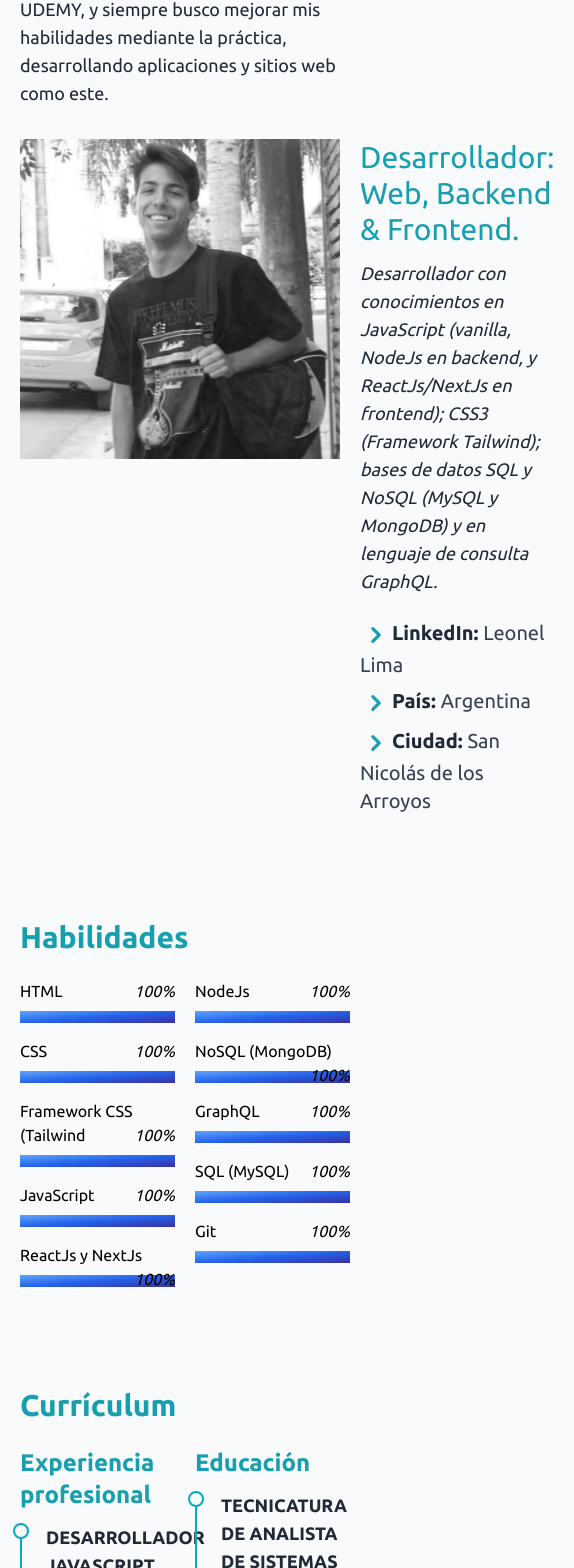
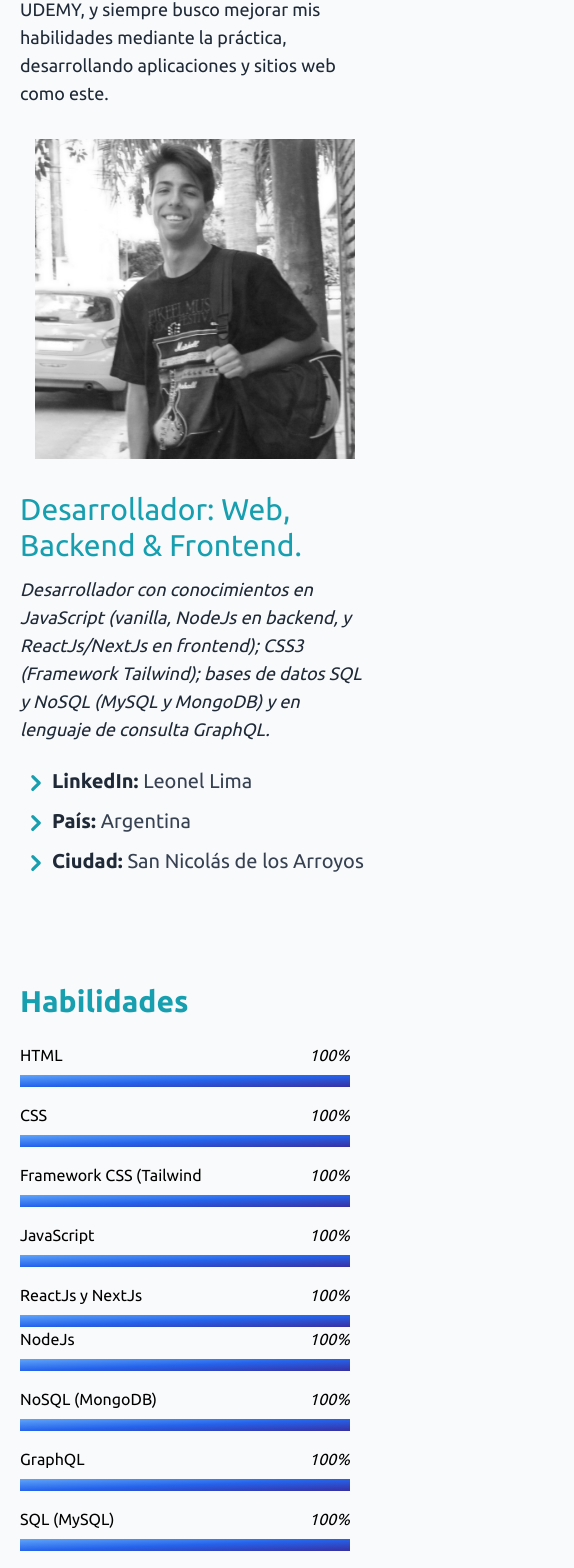
Before and after one commit to leitolima/portafolio, a Next.js app: page / in a window 390 px wide. Shown: the part 1209-2777 px from the top of the page, 574 px wide, since content can reach past the window. Built offline with nearby package versions, Linux system fonts and the light colour scheme.

Commit message:
Responsive classes

```diff
--- a/components/section/About.js
+++ b/components/section/About.js
@@ -5,7 +5,7 @@ import P from '../P';
 
 const About = () => {
     return (
-        <article className="py-12 px-5">
+        <article className="container mx-auto py-12 px-5">
             <H1 size="3xl" color="lightblue" marginBottom="mb-6">Sobre mí</H1>
             <P>
                 Soy estudiante de terceriario, residente en Argentina. Me desempeño en el ámbito del desarrollo de software (web)
@@ -13,9 +13,9 @@ const About = () => {
                 desarrollando aplicaciones web con tecnologías JavaScript. También invierto en conocimiento en cursos certificados
                 en UDEMY, y siempre busco mejorar mis habilidades mediante la práctica, desarrollando aplicaciones y sitios web como este.
             </P>
-            <div className="flex flex-row mt-8">
-                <img src="/my_img1.jpg" alt="Leonel Lima" className="w-80 h-80 object-cover"/>
-                <div className="w-full px-5">
+            <div className="flex flex-col md:flex-row mt-8">
+                <img src="/my_img1.jpg" alt="Leonel Lima" className="block mx-auto w-80 h-80 object-cover"/>
+                <div className="w-full mt-8 md:mt-0 md:px-5">
                     <H1 size="3xl" font="tight" color="lightblue">Desarrollador: Web, Backend & Frontend.</H1>
                     <P transform="italic">
                         Desarrollador con conocimientos en JavaScript (vanilla, NodeJs en backend, y ReactJs/NextJs en frontend);
--- a/components/section/Contact.js
+++ b/components/section/Contact.js
@@ -9,7 +9,7 @@ import Phone from '../../public/phone.svg';
 
 const Contact = () => {
     return (
-        <article className="py-12 px-5">
+        <article className="container mx-auto py-12 px-5">
             <H1 size="3xl" color="lightblue" marginBottom="mb-6">Contacto</H1>
             <div className="w-1/2 shadow flex flex-col py-6">
                 <Data
--- a/components/section/Curriculum.js
+++ b/components/section/Curriculum.js
@@ -7,14 +7,14 @@ import Education from './cv/Education';
 
 const Curriculum = () => {
     return (
-        <article className="py-12 px-5">
+        <article className="container mx-auto py-12 px-5">
             <H1 size="3xl" color="lightblue" marginBottom="mb-6">Currículum</H1>
-            <div className="flex flex-row">
-                <div className="w-1/2">
+            <div className="flex flex-col md:flex-row">
+                <div className="w-full md:w-1/2">
                     <H1 size="2xl" color="lightblue">Experiencia profesional</H1>
                     <Experience/>
                 </div>
-                <div className="w-1/2">
+                <div className="w-full md:w-1/2 mt-6 md:mt-0">
                     <H1 size="2xl" color="lightblue">Educación</H1>
                     <Education/>
                 </div>
--- a/components/section/Skills.js
+++ b/components/section/Skills.js
@@ -8,13 +8,13 @@ import Column2 from './skills/Column2';
 
 const Skills = () => {
     return (
-        <article className="py-12 px-5">
+        <article className="container mx-auto py-12 px-5">
             <H1 size="3xl" color="lightblue" marginBottom="mb-6">Habilidades</H1>
-            <div className="flex flex-row">
-                <div className="w-1/2">
+            <div className="flex flex-col md:flex-row">
+                <div className="w-full md:w-1/2">
                     <Column1/>
                 </div>
-                <div className="w-1/2">
+                <div className="w-full md:w-1/2">
                     <Column2/>
                 </div>
             </div>
```
